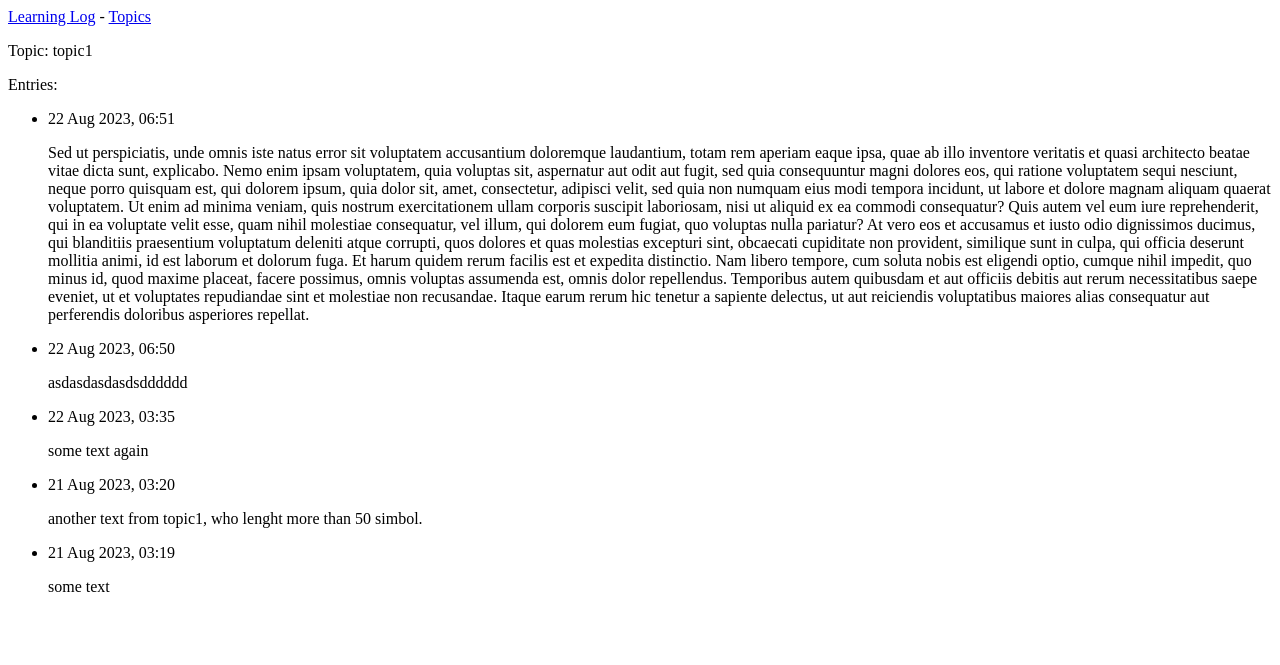
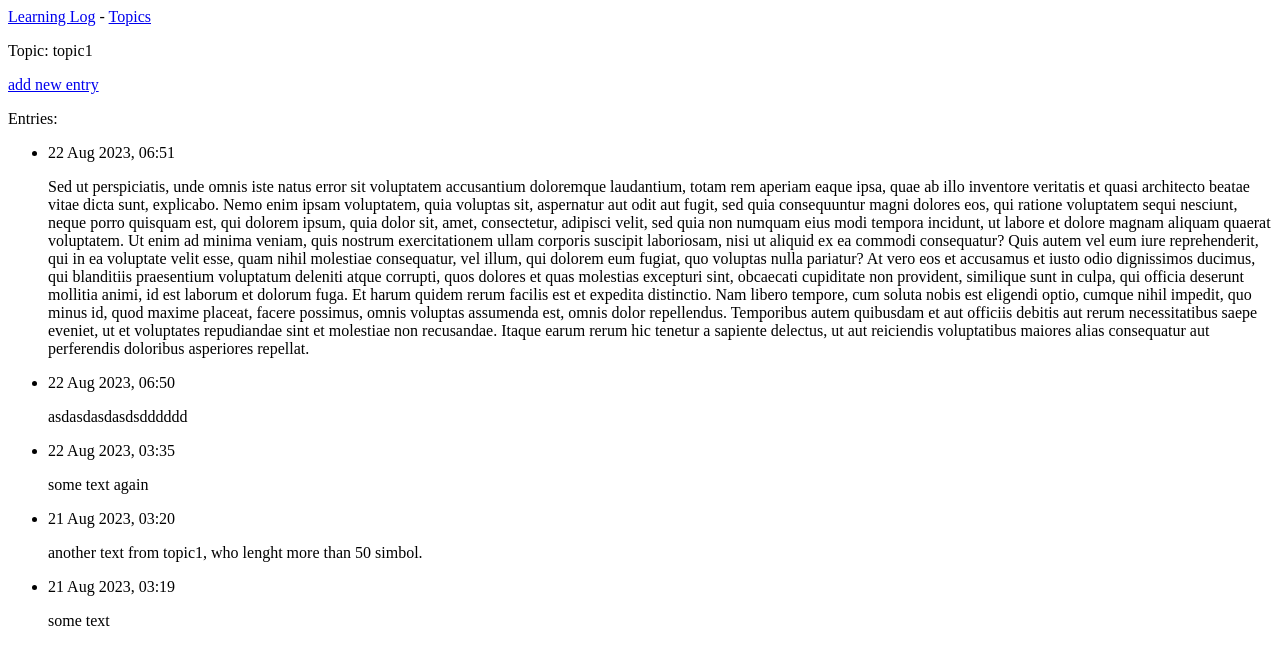
Before and after one commit to Alex-cl27/learning_log, a Django app: page /topics/1/ in a window 1280 px wide. Shown: the top 665 px of the page. Run offline with Django 4.2, Linux system fonts and the light colour scheme; data comes from the database, SQL or seed files in the repository; both versions use the stored data as it was after the commit.

Commit message:
Add 'add entry'

```diff
--- a/learning_logs/templates/learning_logs/topic.html
+++ b/learning_logs/templates/learning_logs/topic.html
@@ -1,7 +1,12 @@
 {% extends 'learning_logs/base.html' %}
 
 {% block content %}
+
     <p>Topic: {{ topic }}</p>
+
+    <p>
+        <a href="{% url 'learning_logs:add_entry' topic.id %}">add new entry</a>
+    </p>
 
     <p>Entries:</p>
 
--- a/learning_logs/urls.py
+++ b/learning_logs/urls.py
@@ -13,4 +13,6 @@ urlpatterns = [
     path('topics/<int:topic_id>/', views.get_topic, name='topic'),
     # Страница для добавления новой темы
     path('add_topic/', views.add_topic, name='add_topic'),
+    # Страница для добавления новой записи
+    path('add_entry/<int:topic_id>', views.add_entry, name='add_entry'),
 ]
--- a/learning_logs/views.py
+++ b/learning_logs/views.py
@@ -1,6 +1,6 @@
 from django.shortcuts import render, redirect
 from .models import Topic
-from .forms import TopicForm
+from .forms import TopicForm, EntryForm
 
 
 # Create your views here.
@@ -39,3 +39,23 @@ def add_topic(request):
     # Вывести пустую или недействительную форму.
     context = {'form': form}
     return render(request, 'learning_logs/add_topic.html', context)
+
+
+def add_entry(request, topic_id):
+    """ Добавляет новую запись по конкретной теме. """
+    topic = Topic.objects.get(id=topic_id)
+    if request.method != 'POST':
+        # Данные не отправлялись; создается пустая форма.
+        form = EntryForm()
+    else:
+        # Отправлены данные POST; обработать данные.
+        form = EntryForm(data=request.POST)
+        if form.is_valid():
+            new_entry = form.save(commit=False)
+            new_entry.topic = topic
+            new_entry.save()
+            return redirect('learning_logs:topic', topic_id=topic_id)
+
+    # Вывести пустую или недействительную форму.
+    context = {'topic': topic, 'form': form}
+    return render(request, 'learning_logs/add_entry.html', context)
```
Also changed, not shown: learning_logs/forms.py (+9 -1 lines), learning_logs/templates/learning_logs/add_entry.html (added, +14 -0 lines), db.sqlite3.
